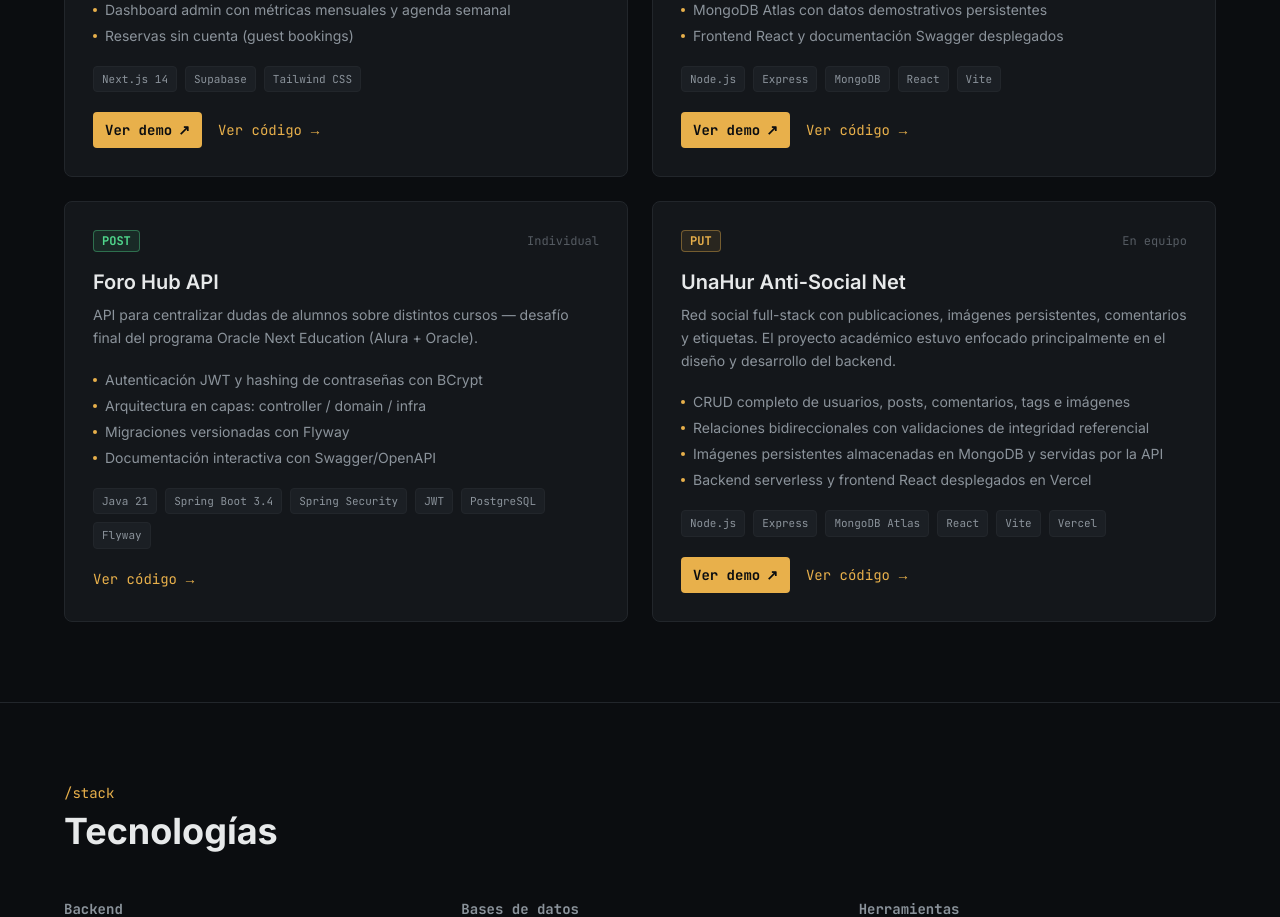
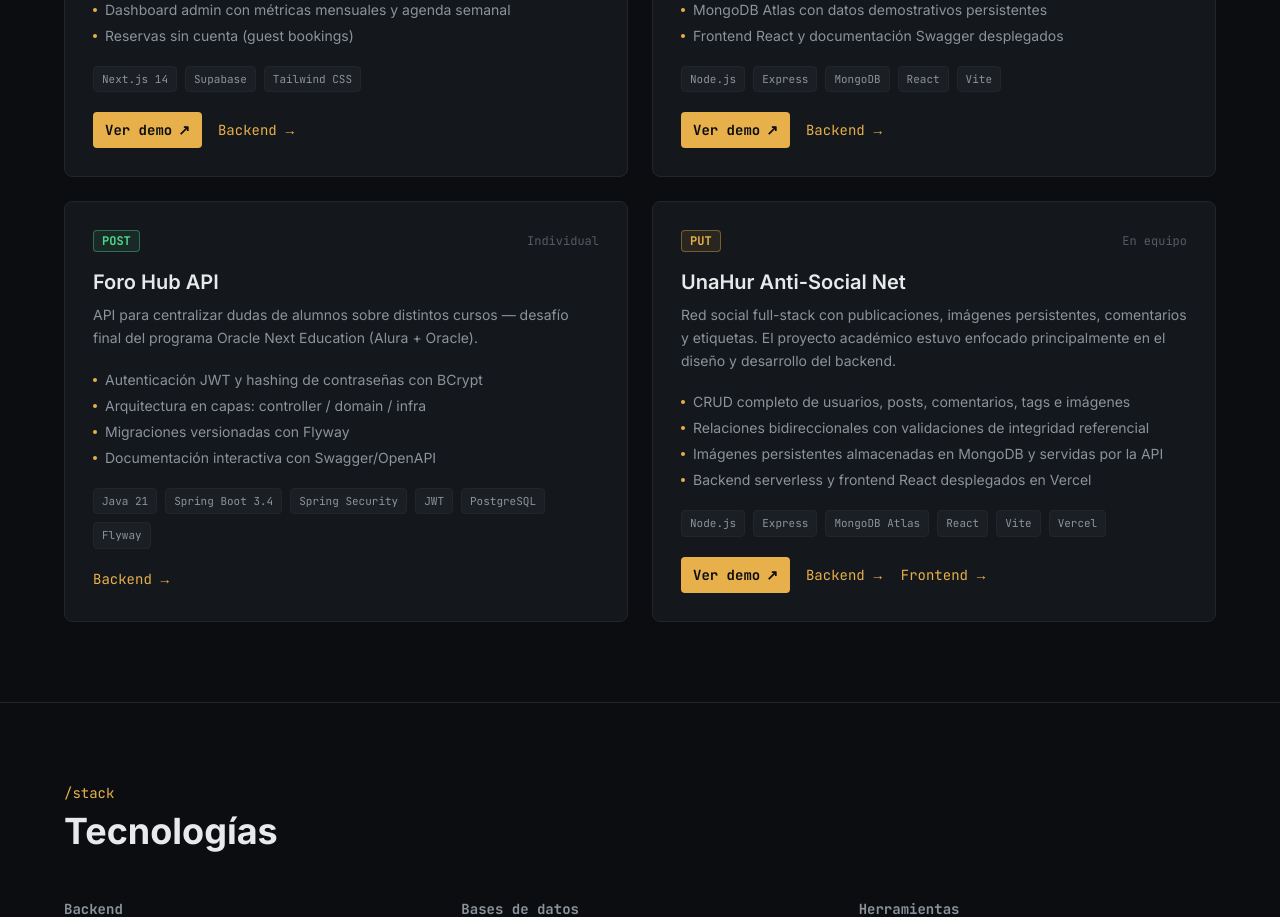
Before and after one commit to gabrielledezma21/gabrielledezma-portfolio, a Next.js app: page / in a window 1280 px wide. Shown: the part 980-1897 px from the top of the page. Built offline with nearby package versions, Linux system fonts and the light colour scheme.

Commit message:
Show frontend and backend repository links

```diff
--- a/components/ProjectCard.tsx
+++ b/components/ProjectCard.tsx
@@ -65,7 +65,18 @@ export default function ProjectCard({ project }: { project: Project }) {
             rel="noreferrer"
             className="inline-flex items-center gap-1.5 font-mono text-sm text-signal transition-opacity hover:opacity-80"
           >
-            Ver código
+            Backend
+            <span aria-hidden>→</span>
+          </a>
+        )}
+        {project.frontendRepo && (
+          <a
+            href={project.frontendRepo}
+            target="_blank"
+            rel="noreferrer"
+            className="inline-flex items-center gap-1.5 font-mono text-sm text-signal transition-opacity hover:opacity-80"
+          >
+            Frontend
             <span aria-hidden>→</span>
           </a>
         )}
```
